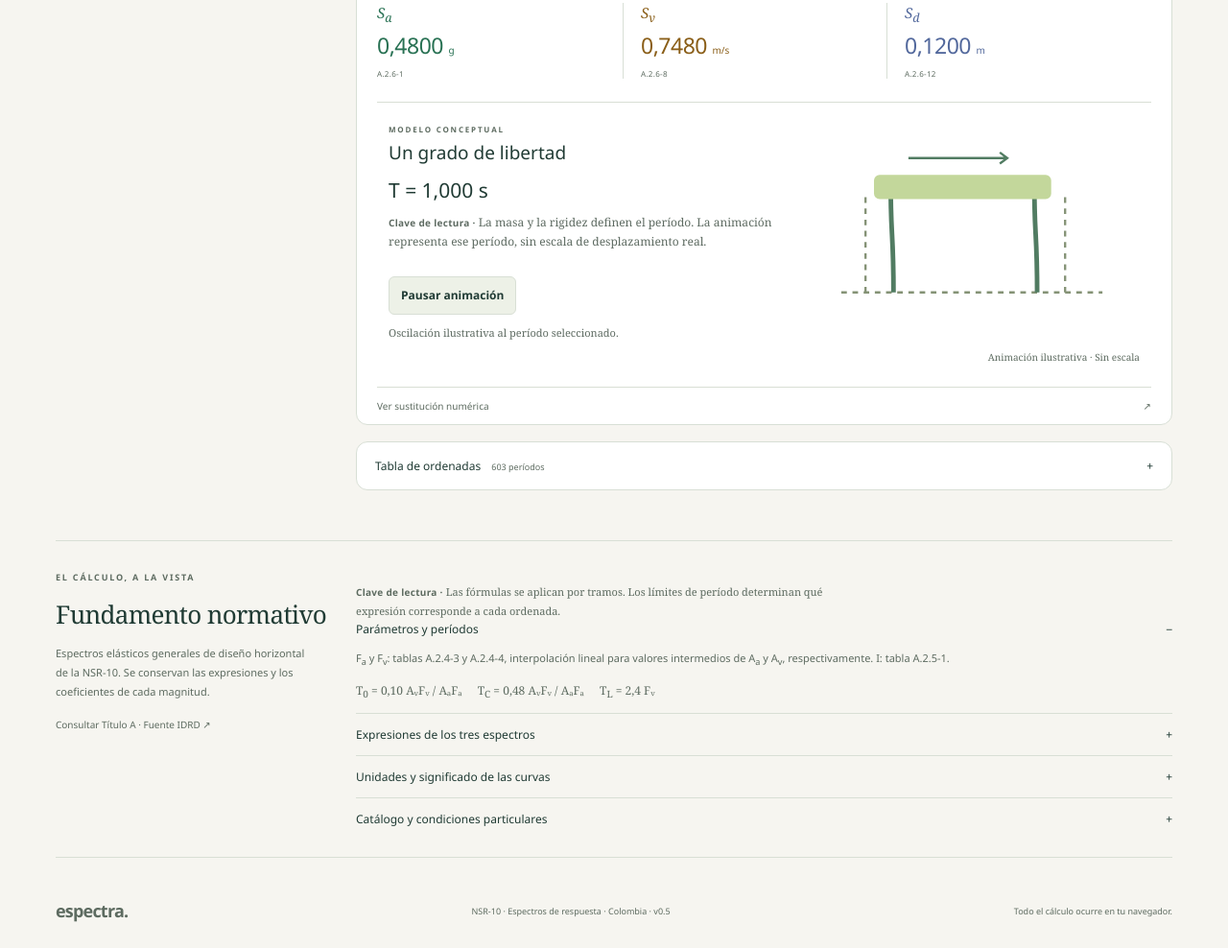
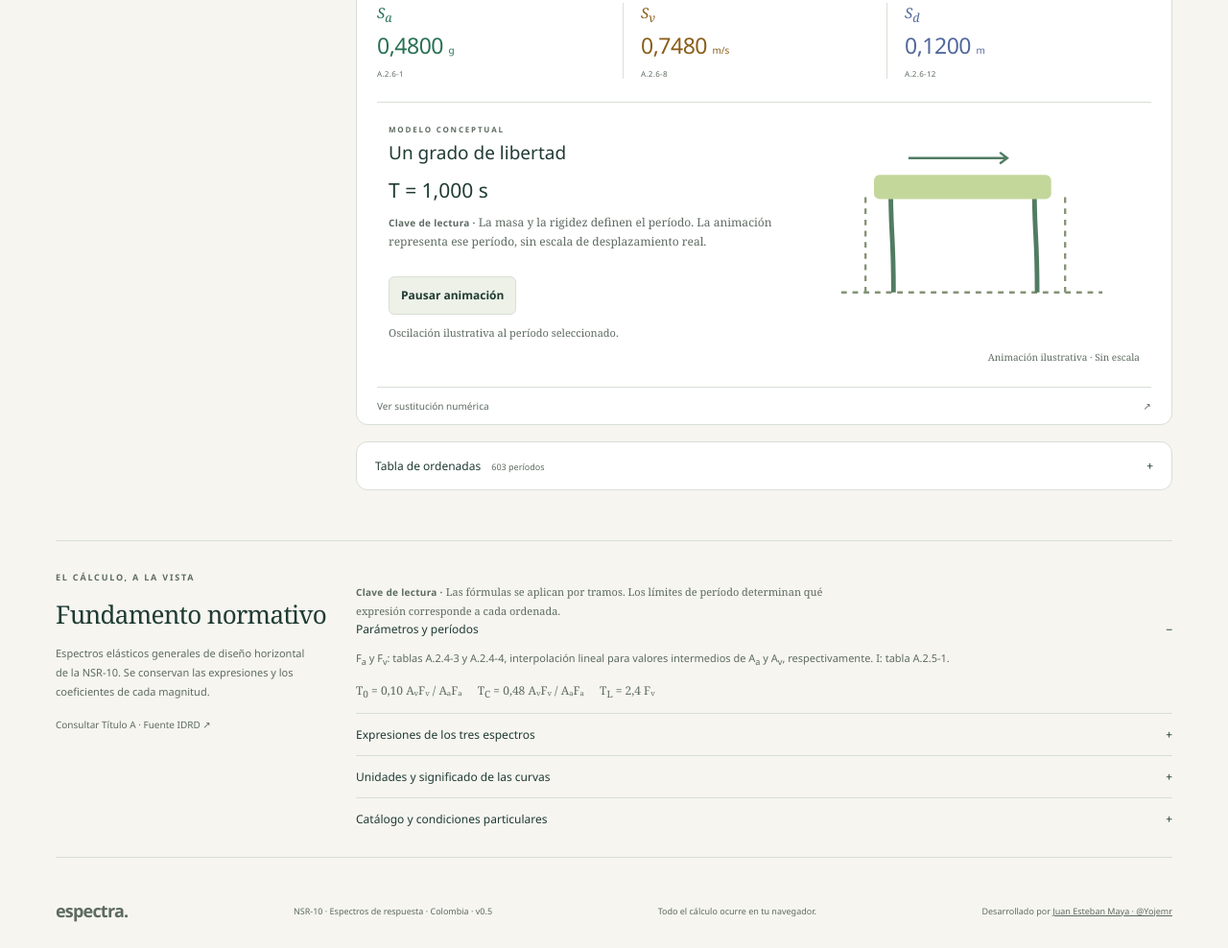
Before and after one commit to Yojemr/Espectra-NSR10, a website: page index.html in a window 1280 px wide. Shown: the part 1816-2804 px from the top of the page at 96% size. Drawn offline with Linux system fonts and the light colour scheme.

Commit message:
docs: identify project author

```diff
--- a/index.html
+++ b/index.html
@@ -587,6 +587,7 @@
       <a class="footer-brand" href="./">espectra.</a
       ><span>NSR-10 · Espectros de respuesta · Colombia · v0.5</span
       ><span>Todo el cálculo ocurre en tu navegador.</span>
+      <span>Desarrollado por <a href="https://github.com/Yojemr">Juan Esteban Maya · @Yojemr</a></span>
     </footer>
     <div id="toast" class="toast" role="status" hidden></div>
   </body>
```
